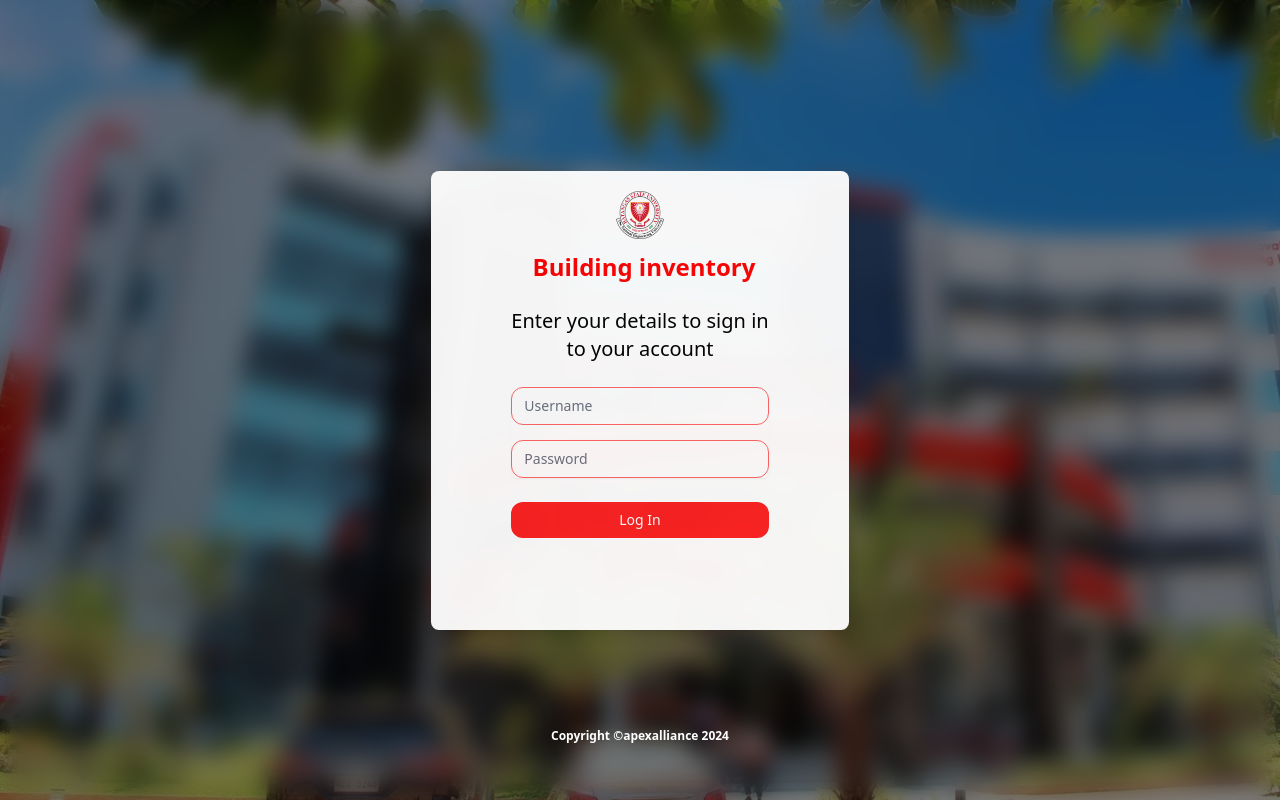
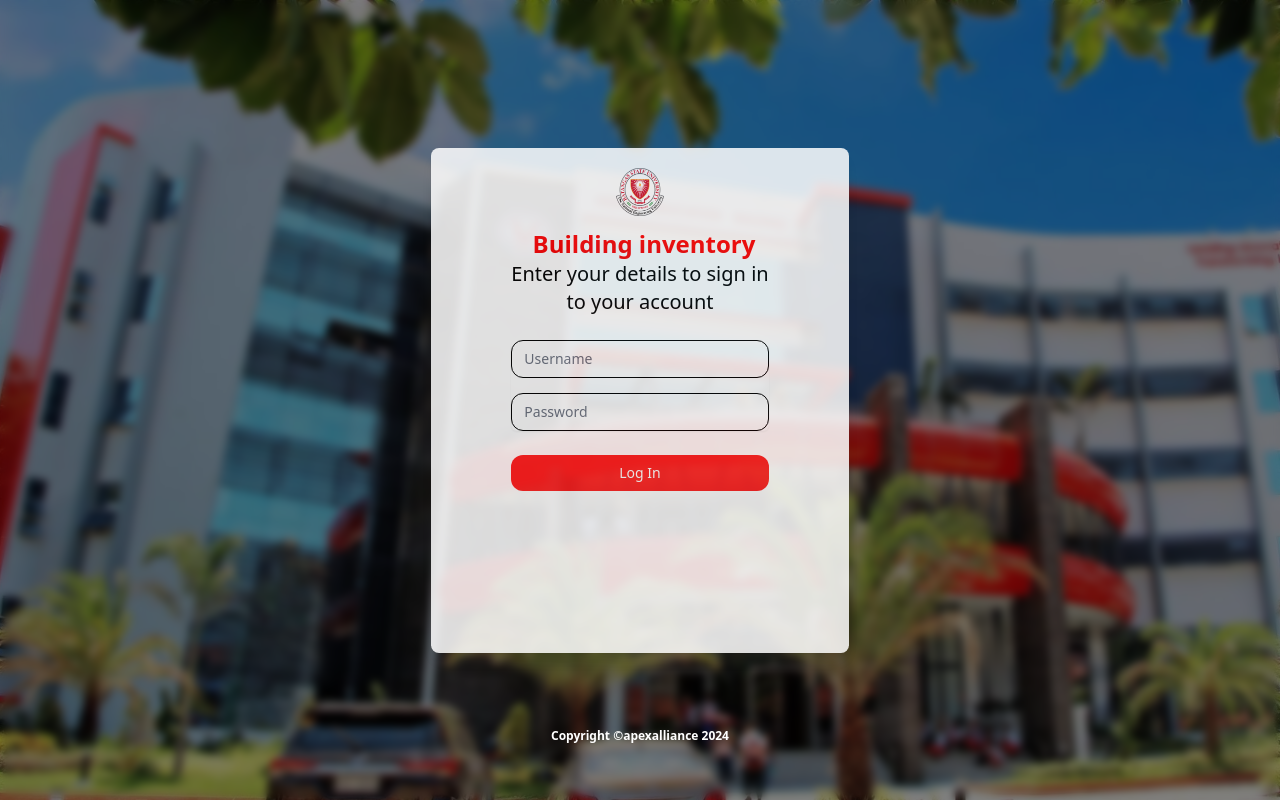
Before and after one commit to jvnthny-espiritu/apexalliance-building-ims, a React (Create React App) app in the folder client/: page /login in a window 1280 px wide. Built offline with nearby package versions, Linux system fonts and the light colour scheme.

Commit message:
fix login

```diff
--- a/client/src/pages/auth/Login.jsx
+++ b/client/src/pages/auth/Login.jsx
@@ -47,10 +47,10 @@ const Login = () => {
         position: 'relative',
       }}
     >
-      <div className="absolute top-0 left-0 w-full h-full bg-black bg-opacity-50 backdrop-blur-md z-[1]" />
-      <div className="bg-white opacity-95 px-20 py-40 pt-16 pb-20 rounded-lg shadow-lg relative" style={{ zIndex: 2 }}>
+      <div className="absolute top-0 left-0 w-full h-full bg-black bg-opacity-50 backdrop-blur-sm z-[1]" />
+      <div className="bg-white opacity-85 px-20 py-44 pt-16 pb-20 rounded-lg shadow-lg relative" style={{ zIndex: 2, minHeight: '505px' }}>
         <div className="max-w-md">
-          <div className="flex justify-center mb-6">
+          <div className="flex justify-center">
             <img src={logo} className="h-12 w-12 sm:h-15 sm:w-15 absolute top-0 my-5" />
             <div className="ml-2 flex items-center mt-4">
               <h2 className="text-center text-lg md:text-xl lg:text-2xl font-extrabold text-primary">
@@ -75,7 +75,7 @@ const Login = () => {
                   required
                   value={username}
                   onChange={(e) => setUsername(e.target.value)}
-                  className="rounded-xl relative block px-3 py-2 bg-transparent border border-primary-dark placeholder-gray-500 text-black focus:outline-none focus:ring-primary focus:border-primary focus:z-10 sm:text-sm w-full"
+                  className="rounded-xl relative block px-3 py-2 bg-transparent border border-black placeholder-gray-500 text-black focus:outline-none focus:ring-primary focus:border-primary focus:border-4 focus:z-10 sm:text-sm w-full"
                   placeholder="Username"
                 />
               </div>
@@ -89,7 +89,7 @@ const Login = () => {
                   required
                   value={password}
                   onChange={(e) => setPassword(e.target.value)}
-                  className="rounded-xl relative block px-3 py-2 bg-transparent border border-primary-dark placeholder-gray-500 text-black focus:outline-none focus:ring-indigo-500 focus:border-primary focus:z-10 sm:text-sm w-full"
+                  className="rounded-xl relative block px-3 py-2 bg-transparent border border-black placeholder-gray-500 text-black focus:outline-none focus:ring-indigo-500 focus:border-primary focus:border-4 focus:z-10 sm:text-sm w-full"
                   placeholder="Password"
                 />
               </div>
```
